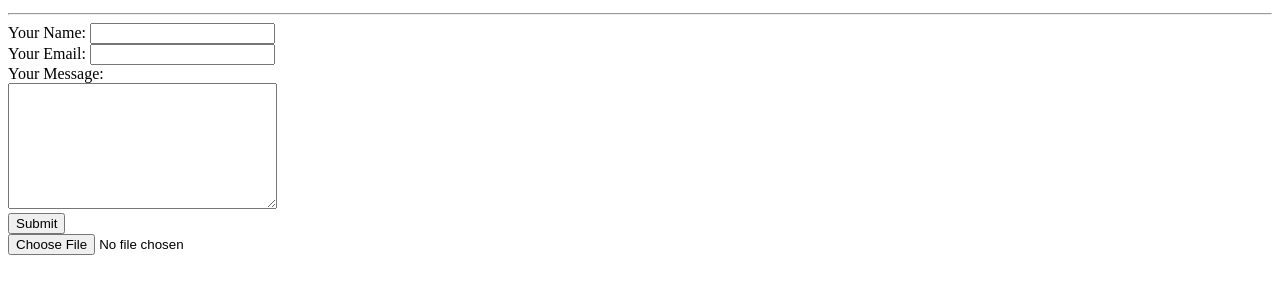
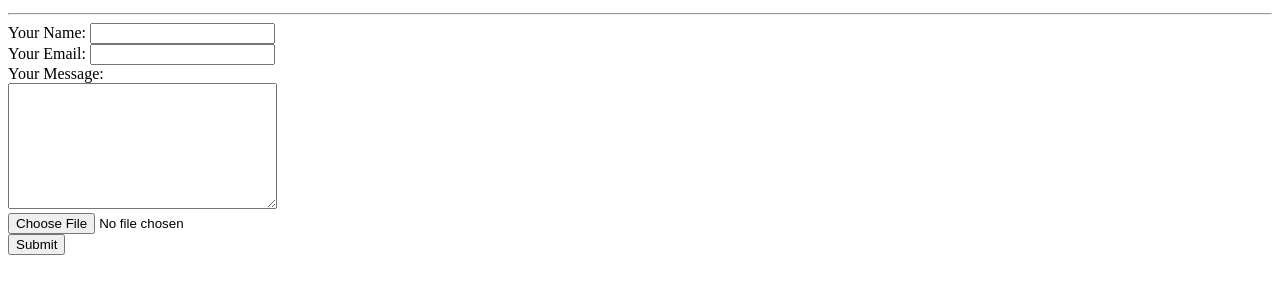
Before and after one commit to george-chen1/cv, a plain HTML site: page contact-me.html in a window 1280 px wide. Shown: the part 116-410 px from the top of the page. Drawn offline with Linux system fonts and the light colour scheme.

Commit message:
Update contact-me.html

```diff
--- a/contact-me.html
+++ b/contact-me.html
@@ -22,8 +22,9 @@
     <input type="email" name="yourEmail"><br>
     <label for="">Your Message:</label><br>
     <textarea name="yourMessage" rows="8" cols="31"></textarea><br>
-    <input type="submit" name=""><br>
-    <input type="file" name="" value="">
+    <input type="file" name="" value=""><br>
+    <input type="submit" name="">
+
 
   </form>
 
```
